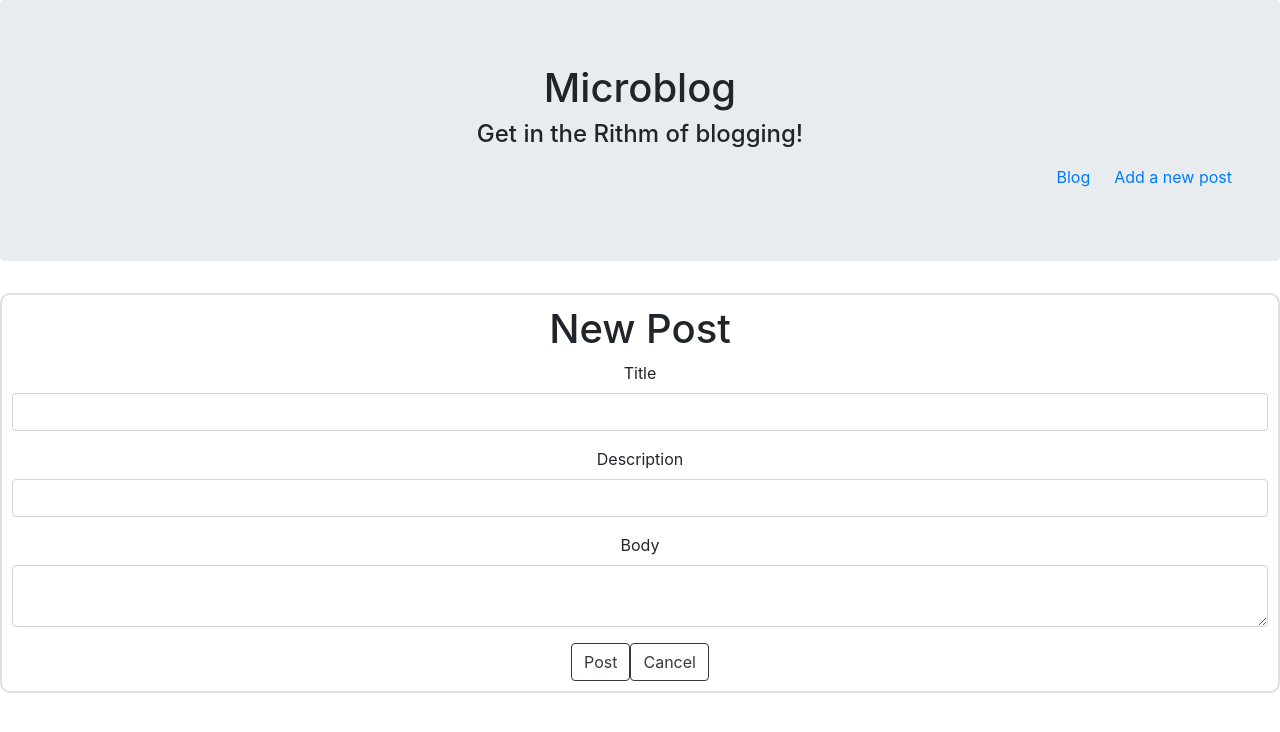
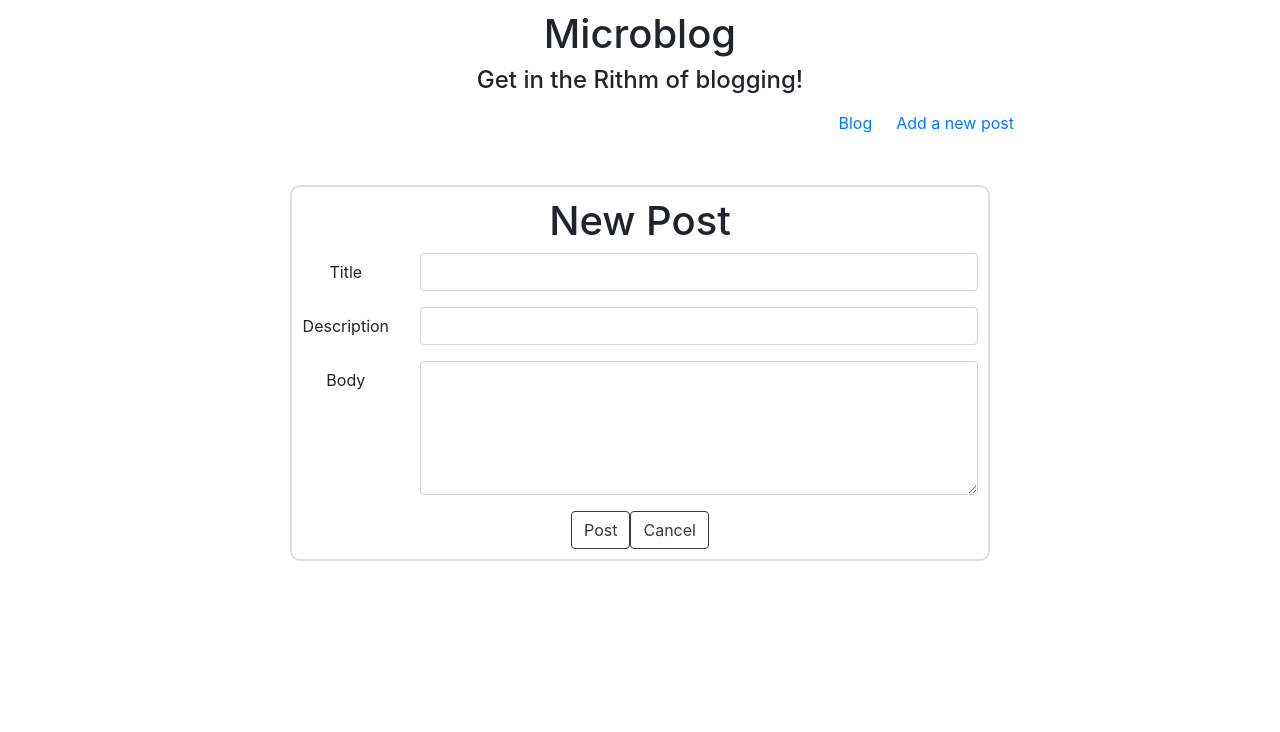
Before and after one commit to stephaniesimms/react-redux-microblog, a React (Create React App) app in the folder frontend/: page /new in a window 1280 px wide. Shown: the top 732 px of the page. Built offline with nearby package versions, Linux system fonts and the light colour scheme.

Commit message:
Edited styles for PostForm.

```diff
--- a/frontend/src/components/App.css
+++ b/frontend/src/components/App.css
@@ -1,3 +1,5 @@
 .App {
   text-align: center;
+  max-width: 800px;
+  margin: auto;
 }
--- a/frontend/src/components/Nav.js
+++ b/frontend/src/components/Nav.js
@@ -4,7 +4,7 @@ import { Link } from 'react-router-dom';
 class Nav extends Component {
   render() {
     return (
-      <div className="jumbotron">
+      <div className="jumbotron" style={{ padding: '10px', backgroundColor: 'white' }}>
         <h1>Microblog</h1>
         <h4>Get in the Rithm of blogging!</h4>
         <nav className="navbar">
--- a/frontend/src/components/PostTitle.js
+++ b/frontend/src/components/PostTitle.js
@@ -5,7 +5,7 @@ import Card from 'react-bootstrap/Card';
 class PostTitle extends Component {
   render() {
     return (
-      <Card style={{ width: '40vw', display: 'inline-block', marginRight: '15px' }}>
+      <Card style={{ width: '40vw', display: 'inline-block', marginRight: '15px', maxWidth: '300px' }}>
         <Link to={`/${this.props.id}`}>
           <Card.Title style={{ marginTop: '15px' }}>{this.props.title}</Card.Title>
         </Link>
--- /dev/null
+++ b/frontend/src/containers/PostForm.css
@@ -0,0 +1,7 @@
+.PostForm {
+  border: 2px solid rgba(0,0,0,.125);
+  border-radius: 10px;
+  padding: 10px;
+  margin: auto;
+  max-width: 700px;
+}
--- a/frontend/src/containers/PostForm.js
+++ b/frontend/src/containers/PostForm.js
@@ -1,6 +1,9 @@
 import React, { Component } from 'react';
 import Button from 'react-bootstrap/Button';
 import Form from 'react-bootstrap/Form';
+import Row from 'react-bootstrap/Row';
+import Col from 'react-bootstrap/Col'
+import './PostForm.css';
 import { Link } from 'react-router-dom';
 import { connect } from 'react-redux';
 import { sendPostToAPI } from '../actions';
@@ -54,11 +57,12 @@ class PostForm extends Component {
 
   render() {
     return (
-      <div style={{ border: "2px solid rgba(0,0,0,.125)", borderRadius: "10px", padding: "10px", overflow: "auto" }}>
+      <div className='PostForm'>
         <h1>{this.props.formType}</h1>
         <Form onSubmit={this.handleSubmit}>
-          <Form.Group>
-            <Form.Label>Title</Form.Label>
+          <Form.Group as={Row}>
+            <Form.Label column sm={2}>Title</Form.Label>
+            <Col sm={10}>
               <Form.Control id="title"
                             name="title"
                             onChange={this.handleChange}
@@ -66,9 +70,11 @@ class PostForm extends Component {
                             size="md"
                             type="text"
                             alt="title" />
+            </Col>
           </Form.Group>
-          <Form.Group>
-          <Form.Label>Description</Form.Label>
+          <Form.Group as={Row}>
+            <Form.Label column sm={2}>Description</Form.Label>
+            <Col sm={10}>
               <Form.Control id="description"
                             name="description"
                             onChange={this.handleChange}
@@ -76,16 +82,19 @@ class PostForm extends Component {
                             size="md"
                             type="text"
                             alt="description" />
+            </Col>
           </Form.Group>
-          <Form.Group>
-          <Form.Label>Body</Form.Label>
+          <Form.Group as={Row}>
+            <Form.Label column sm={2}>Body</Form.Label>
+            <Col sm={10}>
               <Form.Control id="body"
                             name="body"
                             onChange={this.handleChange}
                             value={this.state.body}
                             size="md"
                             as="textarea"
-                          alt="body" />
+                            alt="body" rows="5"/>
+            </Col>
           </Form.Group>
           <Button type="submit"
                   variant="outline-dark"
@@ -93,11 +102,7 @@ class PostForm extends Component {
                     Post
           </Button>
           <Link to="/">
-            <Button
-                variant="outline-dark"
-                size="md">
-                  Cancel
-            </Button>
+            <Button variant="outline-dark" size="md">Cancel</Button>
           </Link>
         </Form>
       </div>
```
Lines whose indentation alone changed are shown as unchanged.
